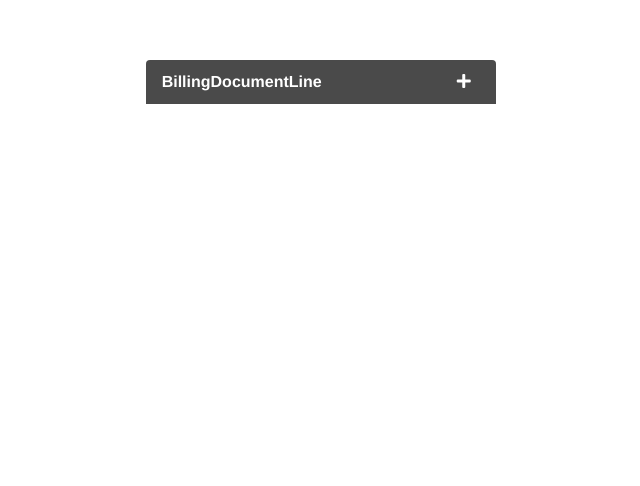
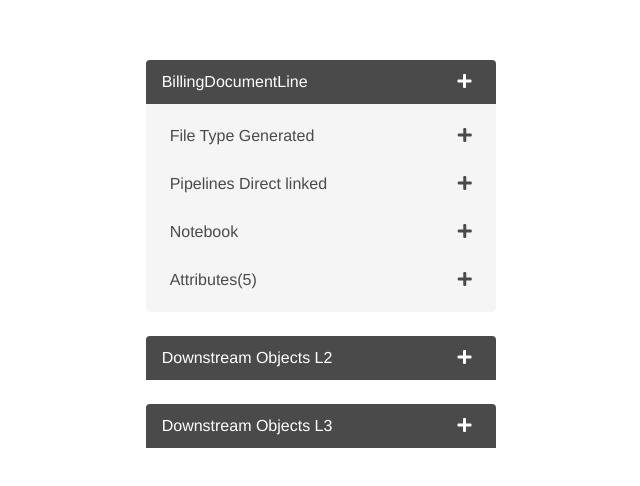
Before and after one commit to saiparesh26/AccordionVue, a Vue app: page / in a window 1280 px wide. Shown: the top 486 px of the page, without its empty margins (289-929 px from the left). Built offline with nearby package versions, Linux system fonts and the light colour scheme.

Commit message:
L2 and L3 added

```diff
--- a/src/App.vue
+++ b/src/App.vue
@@ -4,6 +4,8 @@
       <div class="column"></div>
       <div class="column">
         <Accordion />
+        <L2 />
+        <L3 />
       </div>
       <div class="column"></div>
     </div>
@@ -12,10 +14,15 @@
 
 <script>
 import Accordion from './components/Accordion.vue';
+import L2 from './components/L2.vue';
+import L3 from './components/L3.vue';
+
 export default {
   name: 'App',
   components: {
-    Accordion
+    Accordion,
+    L2,
+    L3
   }
 }
 </script>
--- a/src/components/Accordion.vue
+++ b/src/components/Accordion.vue
@@ -4,10 +4,10 @@
             <div class="level">
                 <div class="level-left">
                     <div class="level-item">
-                        <p>BillingDocumentLine</p>
+                        <p class="subtitle is-6 has-text-white">BillingDocumentLine</p>
                     </div>
                 </div>
-                <div class="level-right" style="margin-left: 135px">
+                <div class="level-right" style="margin-left: 150px">
                     <div class="level-item">
                         <a @click="onShow"> <i id = "mainIcon" class="fas fa-plus"></i> </a>
                     </div>
@@ -73,7 +73,7 @@ import 'bulma/css/bulma.css'
 export default {
     data: function(){
         return {
-            open: false
+            open: true
         }
     },
     methods: {
--- /dev/null
+++ b/src/components/L2.vue
@@ -0,0 +1,78 @@
+<template>
+    <article class="message">
+        <div class="message-header">
+            <div class="level">
+                <div class="level-left">
+                    <div class="level-item">
+                        <p class="subtitle is-6 has-text-white">Downstream Objects L2</p>
+                    </div>
+                </div>
+                <div class="level-right" style="margin-left: 125px">
+                    <div class="level-item">
+                        <a @click="onShowL2"> <i id = "mainIconL2" class="fas fa-plus"></i> </a>
+                    </div>
+                </div>
+            </div>
+
+        </div>
+        <div class="message-body" v-if="openL2">
+             <div class="level">
+                <div class="level-left">
+                    <div class="level-item">
+                        <p>File Type Generated</p>
+                    </div>
+                </div>
+                <div class="level-right" >
+                    <div class="level-item">
+                        <a> <i class="fas fa-plus"></i> </a>
+                    </div>
+                </div>
+            </div>
+
+            <div class="level">
+                <div class="level-left">
+                    <div class="level-item">
+                        <p>Notebook</p>
+                    </div>
+                </div>
+                <div class="level-right" >
+                    <div class="level-item">
+                        <a> <i class="fas fa-plus"></i> </a>
+                    </div>
+                </div>
+            </div>
+
+        </div>
+</article>
+</template>
+
+<script>
+import 'bulma/css/bulma.css'
+export default {
+    data: function(){
+        return {
+            openL2: false
+        }
+    },
+    methods: {
+        onShowL2: function(){
+            this.openL2 = !this.openL2;
+            let mainIconL2 = document.getElementById('mainIconL2');
+            if(!this.openL2){
+                mainIconL2.classList.remove('fa-mius');
+                mainIconL2.classList.add('fa-plus');
+            }
+            if(this.openL2){
+                mainIconL2.classList.add('fa-minus');
+                mainIconL2.classList.remove('fa-plus');
+            }
+        }
+    }
+}
+</script>
+
+<style scoped>
+    .message{
+        width: 350px;
+    }
+</style>
--- /dev/null
+++ b/src/components/L3.vue
@@ -0,0 +1,78 @@
+<template>
+    <article class="message">
+        <div class="message-header">
+            <div class="level">
+                <div class="level-left">
+                    <div class="level-item">
+                        <p class="subtitle is-6 has-text-white">Downstream Objects L3</p>
+                    </div>
+                </div>
+                <div class="level-right" style="margin-left: 125px">
+                    <div class="level-item">
+                        <a @click="onShowL3"> <i id = "mainIconL3" class="fas fa-plus"></i> </a>
+                    </div>
+                </div>
+            </div>
+
+        </div>
+        <div class="message-body" v-if="openL3">
+             <div class="level">
+                <div class="level-left">
+                    <div class="level-item">
+                        <p>File Type Generated</p>
+                    </div>
+                </div>
+                <div class="level-right" >
+                    <div class="level-item">
+                        <a> <i class="fas fa-plus"></i> </a>
+                    </div>
+                </div>
+            </div>
+
+            <div class="level">
+                <div class="level-left">
+                    <div class="level-item">
+                        <p>Notebook</p>
+                    </div>
+                </div>
+                <div class="level-right" >
+                    <div class="level-item">
+                        <a> <i class="fas fa-plus"></i> </a>
+                    </div>
+                </div>
+            </div>
+
+        </div>
+</article>
+</template>
+
+<script>
+import 'bulma/css/bulma.css'
+export default {
+    data: function(){
+        return {
+            openL3: false
+        }
+    },
+    methods: {
+        onShowL3: function(){
+            this.openL3 = !this.openL3;
+            let mainIconL3 = document.getElementById('mainIconL3');
+            if(!this.openL3){
+                mainIconL3.classList.remove('fa-mius');
+                mainIconL3.classList.add('fa-plus');
+            }
+            if(this.openL3){
+                mainIconL3.classList.add('fa-minus');
+                mainIconL3.classList.remove('fa-plus');
+            }
+        }
+    }
+}
+</script>
+
+<style scoped>
+    .message{
+        width: 350px;
+    }
+</style>
```
